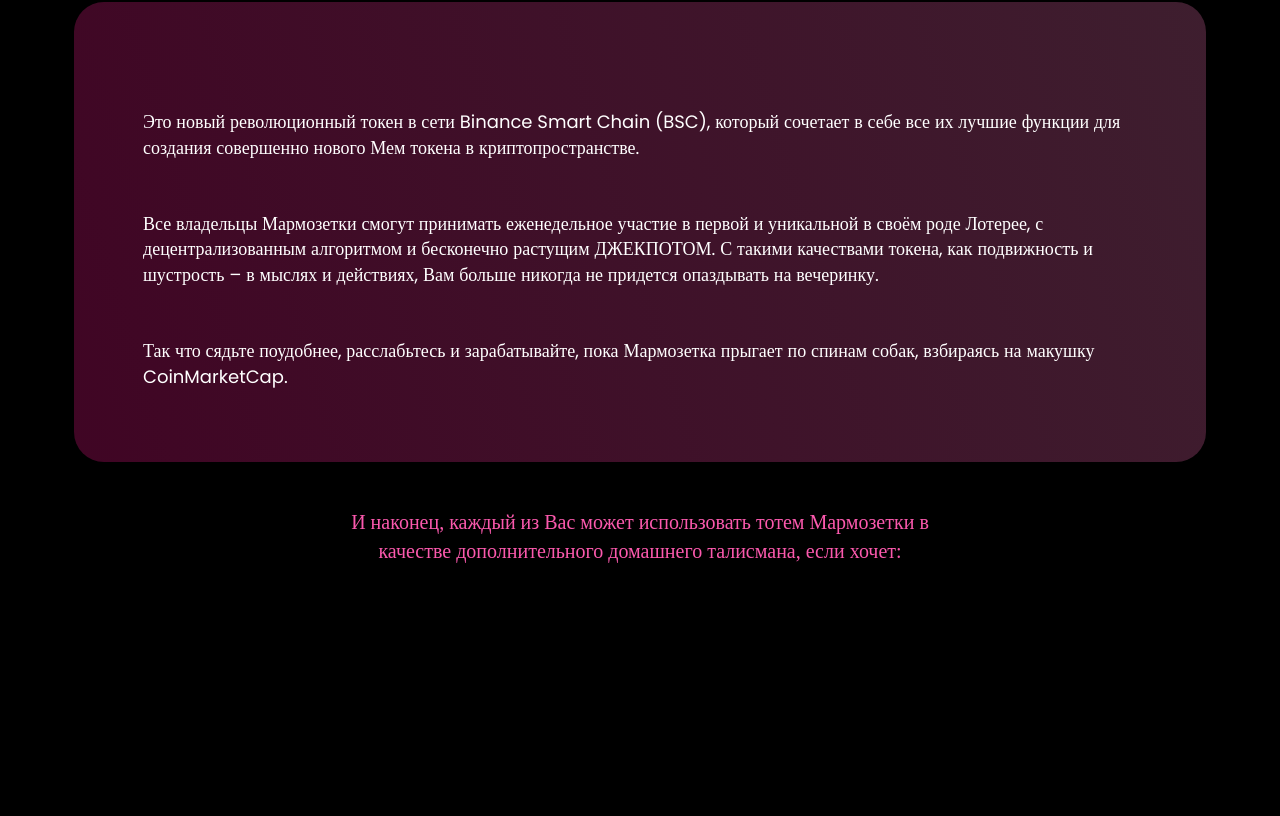
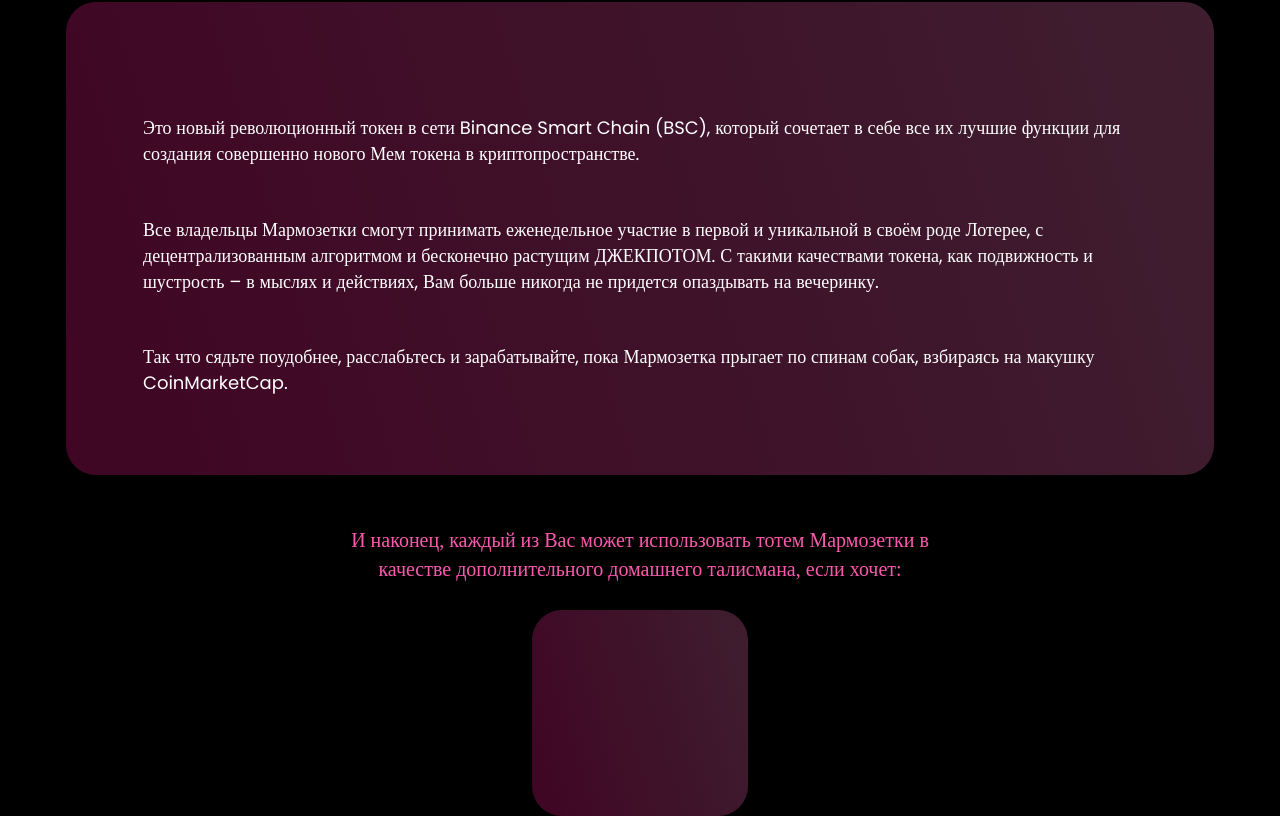
Before and after one commit to AdiletArykbaev/nft-lot-frontend, a React (Create React App) app: page / in a window 1280 px wide. Shown: the part 1426-2242 px from the top of the page. Before the commit the page ends 2018 px from the top, so only its background shows below. Built offline with nearby package versions, Linux system fonts and the light colour scheme.

Commit message:
fixed ui

```diff
--- a/src/Components/Atoms/Rectangle/styles.module.scss
+++ b/src/Components/Atoms/Rectangle/styles.module.scss
@@ -1,12 +1,13 @@
 .wrapper {
-  background: url(frosted-glass-texture-as-background-frosted-glass-texture-as-background-interior-design-decoration-111091129.jpg),
-    linear-gradient(
-      253.09deg,
-      rgba(247, 127, 189, 0.25) -7.53%,
-      rgba(255, 23, 145, 0.25) 97.04%
-    );
+  background: linear-gradient(
+    253.09deg,
+    rgba(247, 127, 189, 0.25) -7.53%,
+    rgba(255, 23, 145, 0.25) 97.04%
+  );
   backdrop-filter: blur(50px);
   /* Note: backdrop-filter has minimal browser support */
 
   border-radius: 30px;
+  width: 216px;
+  height: 206px;
 }
--- a/src/Components/Organism/AboutUs/index.jsx
+++ b/src/Components/Organism/AboutUs/index.jsx
@@ -1,11 +1,20 @@
 import React from "react";
 import logo from "../../../assets/icons/logo.png";
 import styles from "./styles.module.scss";
+import Rectangle from "../../Atoms/Rectangle";
 
 const AboutUs = () => {
+  const infoBlock = [
+    {
+      img: "",
+      text: "",
+    },
+    {},
+    {},
+    {},
+  ];
   return (
     <div className={styles.wrapper}>
-      <div className="wrapper">
       <div className={styles.content}>
         <div className={styles.intro}>
           <img src={logo} alt="" />
@@ -35,6 +44,8 @@ const AboutUs = () => {
           <br />
           качестве дополнительного домашнего талисмана, если хочет:
         </h4>
+        <div>
+          <Rectangle />
         </div>
       </div>
     </div>
--- a/src/Components/Organism/AboutUs/styles.module.scss
+++ b/src/Components/Organism/AboutUs/styles.module.scss
@@ -4,6 +4,7 @@
 .content {
   display: flex;
   flex-direction: column;
+  justify-content: center;
   align-items: center;
 }
 .title {
```
Lines whose indentation alone changed are shown as unchanged.
